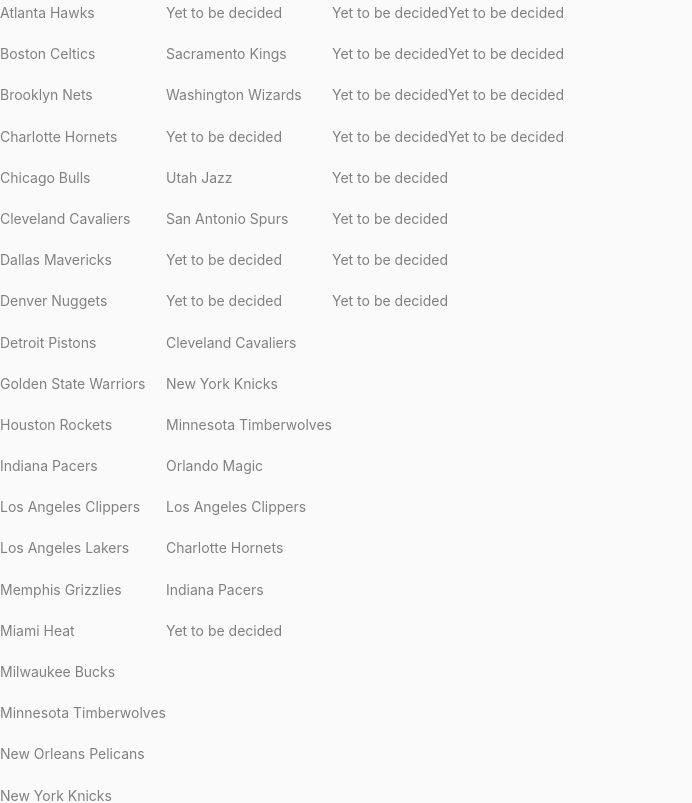
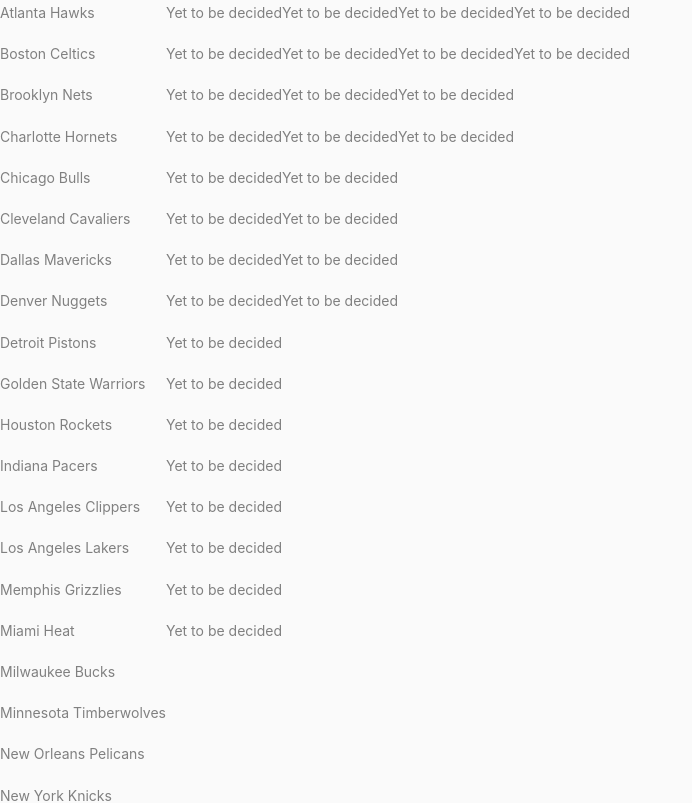
Before and after one commit to siddharth30jan/FrontEnd-Assignment, a React (Create React App) app: page / in a window 1280 px wide. Shown: the top 803 px of the page, without its empty margins (0-692 px from the left). Built offline with nearby package versions, Linux system fonts and the light colour scheme.

Commit message:
Recursive paradigm seems correct!

```diff
--- a/src/Matches.js
+++ b/src/Matches.js
@@ -1,7 +1,7 @@
 import React, { useState, useEffect } from "react";
 
 const setDefault = (teamList) => {
-  if (teamList.length == 2) return [];
+  if (teamList.length == 1) return [];
   const arr = new Array(teamList.length / 2);
   arr.fill(null);
   return arr;
@@ -13,32 +13,34 @@
 
   useEffect(() => {
     //Extract out the winning teams
-    if (teamList.length == 2) return;
+    if (teamList.length == 1) return;
     if (!check()) return;
 
     for (let no = 0; no < teamList.length; no += 2) {
       // if (teamList[no] === null || teamList[no + 1] === null) continue;
       setTimeout(() => {
         // console.log("calledddd");
+        setWinningTeams((prev) => {
           let winner = Math.random() < 0.5 ? teamList[no] : teamList[no + 1];
           //Extract out the indices pointing to null and then choose a random one from them
           const possibleCandidates = [];
-        for (let index = 0; index < winningTeams.length; index++) {
-          if (winningTeams[index] === null) possibleCandidates.push(index);
+          for (let index = 0; index < prev.length; index++) {
+            if (prev[index] === null) possibleCandidates.push(index);
           }
+          //console.log()
           const randomIndex =
             possibleCandidates[
               Math.floor(Math.random() * possibleCandidates.length)
             ];
           // console.log("ran", randomIndex);
-        setWinningTeams((prev) => {
           let copy = [...prev];
+          //console.log("Wi", winner);
           copy[randomIndex] = winner;
           // console.log("temp", temp);
           return copy;
         });
-        //console.log(Math.floor(Math.random() * 7) + 5);
-      }, 5000);
+        //console.log(Math.floor(Math.random() * 7000) + 5000);
+      }, Math.floor(Math.random() * 7000) + 5000);
     }
   }, [teamList]);
   const check = () => {
@@ -46,10 +48,10 @@
     return nullArr.length === 0;
   };
   useEffect(() => {
-    if (teamList.length === 2) return;
+    if (teamList.length === 1) return;
     //console.log("Winning Teams", winningTeams);
   }, [winningTeams]);
-  if (teamList.length === 2) return null;
+  if (teamList.length === 1) return null;
   return (
     <div style={{ display: "flex", marginRight: "100px" }}>
       <div>
@@ -57,10 +59,7 @@
           <p>{team ? team.teamName : "Yet to be decided"}</p>
         ))}
       </div>
-      <div>
-        {console.log("inside", winningTeams)}
-        {teamList.length > 0 && <Matches teamList={winningTeams} />}
-      </div>
+      <div>{teamList.length > 0 && <Matches teamList={winningTeams} />}</div>
     </div>
   );
 }
```
Lines whose indentation alone changed are shown as unchanged.
